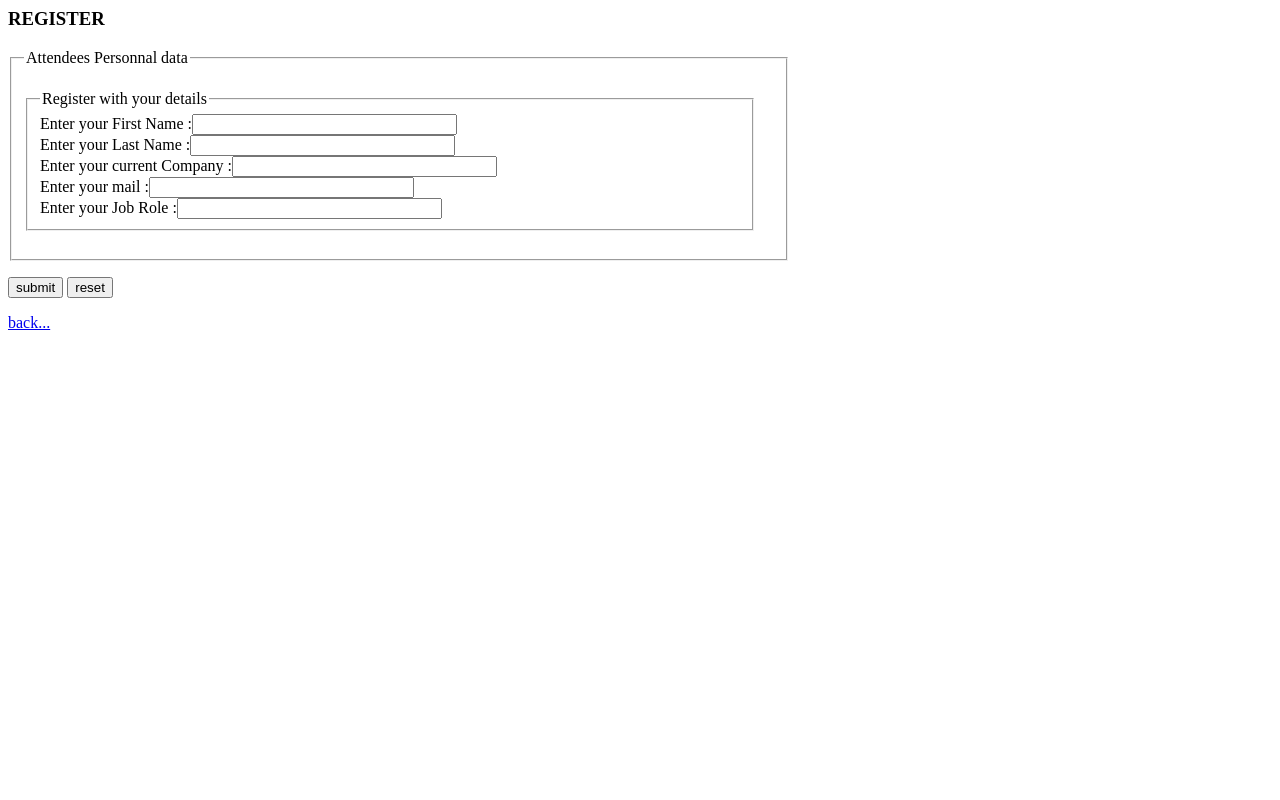
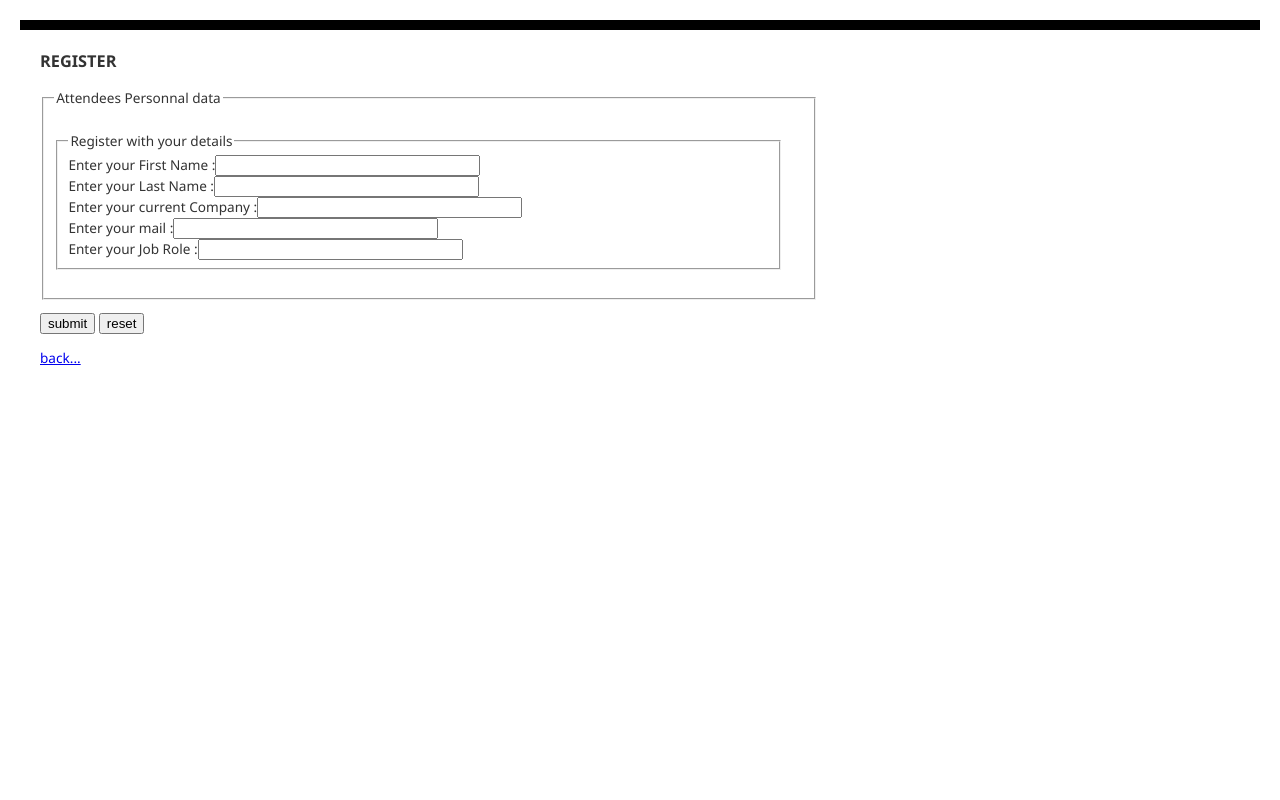
Before and after one commit to MourIdri/front-end-mou-cust, a PHP site: page /register.php in a window 1280 px wide. Run offline with PHP 8.4, Linux system fonts and the light colour scheme.

Commit message:
Update register.php

```diff
--- a/register.php
+++ b/register.php
@@ -1,6 +1,19 @@
 <html>
 <head>
-<title> Demo OF N-TIERs APP LAMP REGISTER </title>
+<Title>Registration Form</Title>
+<style type="text/css">
+    body { background-color: #fff; border-top: solid 10px #000;
+        color: #333; font-size: .85em; margin: 20; padding: 20;
+        font-family: "Segoe UI", Verdana, Helvetica, Sans-Serif;
+    }
+    h1, h2, h3,{ color: #000; margin-bottom: 0; padding-bottom: 0; }
+    h1 { font-size: 2em; }
+    h2 { font-size: 1.75em; }
+    h3 { font-size: 1.2em; }
+    table { margin-top: 0.75em; }
+    th { font-size: 1.2em; text-align: left; border: none; padding-left: 0; }
+    td { padding: 0.25em 2em 0.25em 0em; border: 0 none; }
+</style>
 </head>
 <body>
 <h3> REGISTER</h3>
```
